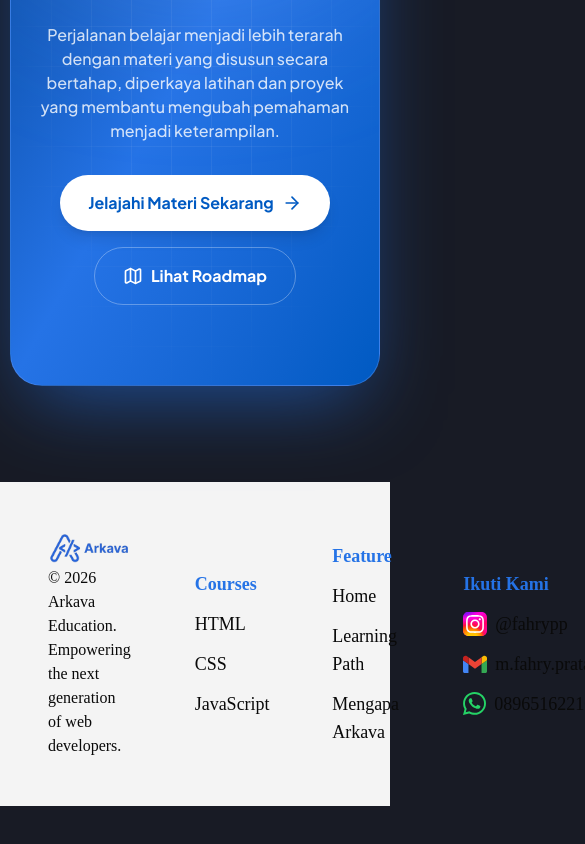
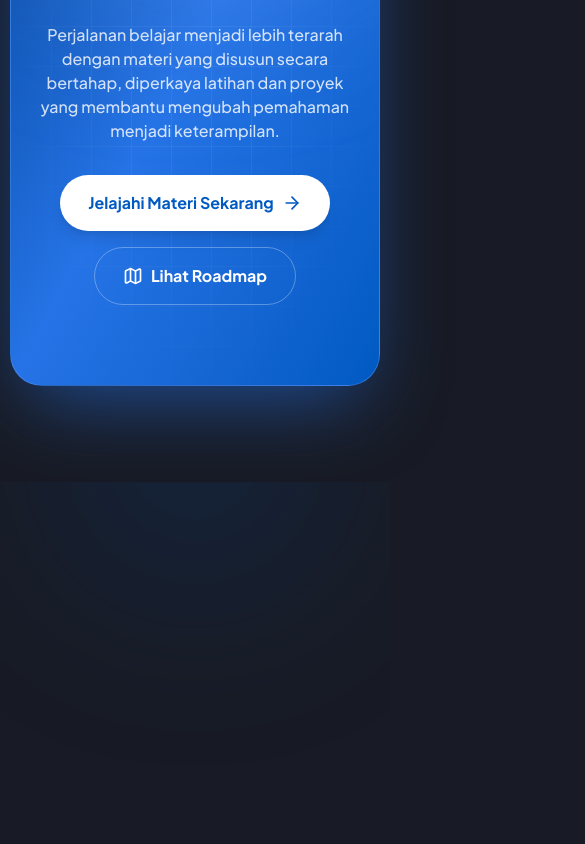
Before and after one commit to fahrypratama17/Arkava, a Next.js app: page / in a window 390 px wide. Shown: the part 6763-7607 px from the top of the page, 585 px wide, since content can reach past the window. Before the commit the page ends 7569 px from the top, so only its background shows below. Built offline with nearby package versions, Linux system fonts and the light colour scheme.

Commit message:
feat: enhance Footer component with GSAP animations, improve layout, and add social links for better user engagement

```diff
--- a/src/features/Home/components/CTA.tsx
+++ b/src/features/Home/components/CTA.tsx
@@ -58,7 +58,6 @@ const CTA = () => {
   return (
     <section ref={container} className="my-24">
       <div className="cta-box from-blue-750 via-blue-550 to-blue-650 border-blue-350/30 relative overflow-hidden rounded-[32px] border bg-linear-to-br px-6 py-20 text-center text-white shadow-[0_30px_80px_-20px_rgba(37,115,230,0.6)] md:px-20 md:py-28">
-        {/* Pola grid & cahaya */}
         <div className="pointer-events-none absolute inset-0 bg-[linear-gradient(rgba(255,255,255,0.06)_1px,transparent_1px),linear-gradient(90deg,rgba(255,255,255,0.06)_1px,transparent_1px)] mask-[radial-gradient(ellipse_at_center,black_30%,transparent_75%)] bg-size-[40px_40px]" />
         <div className="bg-blue-250/30 pointer-events-none absolute -top-32 left-1/2 size-96 -translate-x-1/2 rounded-full blur-[100px]" />
 
--- a/src/shared/components/Footer.tsx
+++ b/src/shared/components/Footer.tsx
@@ -1,42 +1,199 @@
+"use client";
+
+import { useRef } from "react";
 import Image from "next/image";
 import Link from "next/link";
+import gsap from "gsap";
+import { ScrollTrigger } from "gsap/ScrollTrigger";
+import { useGSAP } from "@gsap/react";
+import { ArrowUp, ArrowUpRight } from "lucide-react";
+
+gsap.registerPlugin(useGSAP, ScrollTrigger);
+
+const linkGroups = [
+  {
+    title: "Courses",
+    links: [
+      { label: "HTML", href: "/materi/html" },
+      { label: "CSS", href: "/materi/css" },
+      { label: "JavaScript", href: "/materi/javascript" },
+    ],
+  },
+  {
+    title: "Feature",
+    links: [
+      { label: "Home", href: "/#home" },
+      { label: "Learning Path", href: "/#roadmap" },
+      { label: "Mengapa Arkava", href: "/#mengapa" },
+    ],
+  },
+];
+
+const socials = [
+  {
+    icon: "/insta.svg",
+    alt: "Instagram",
+    label: "@fahrypp",
+    href: "https://instagram.com/fahrypp",
+  },
+  {
+    icon: "/gmail.svg",
+    alt: "Email",
+    label: "m.fahry.pratama.putra@gmail.com",
+    href: "mailto:m.fahry.pratama.putra@gmail.com",
+  },
+  {
+    icon: "/wa.svg",
+    alt: "WhatsApp",
+    label: "089651622100",
+    href: "https://wa.me/6289651622100",
+  },
+];
+
+const brand = "ARKAVA".split("");
 
 const Footer = () => {
+  const container = useRef<HTMLDivElement>(null);
+
+  useGSAP(
+    () => {
+      const mm = gsap.matchMedia();
+
+      mm.add("(prefers-reduced-motion: no-preference)", () => {
+        gsap
+          .timeline({
+            defaults: { ease: "power3.out" },
+            scrollTrigger: { trigger: container.current, start: "top 85%" },
+          })
+          .from(".ft-line", { scaleX: 0, duration: 1, ease: "power2.inOut" })
+          .from(
+            ".ft-col",
+            { y: 30, autoAlpha: 0, duration: 0.6, stagger: 0.12 },
+            "-=0.6",
+          )
+          .from(
+            ".ft-link",
+            { x: -12, autoAlpha: 0, duration: 0.4, stagger: 0.04 },
+            "-=0.4",
+          )
+          .from(".ft-bottom", { y: 10, autoAlpha: 0, duration: 0.5 }, "-=0.2");
+
+        gsap.from(".ft-letter", {
+          yPercent: 100,
+          autoAlpha: 0,
+          duration: 1,
+          stagger: 0.07,
+          ease: "power4.out",
+          scrollTrigger: { trigger: ".ft-brand", start: "top 95%" },
+        });
+      });
+    },
+    { scope: container },
+  );
+
+  const scrollToTop = () => window.scrollTo({ top: 0, behavior: "smooth" });
+
   return (
-    <div className="flex w-full items-center justify-between gap-16 bg-[#f4f4f4] p-12">
-      <div className="flex w-[40%] flex-col justify-between">
-        <Image src="/arkava.svg" alt="arkava logo" width={163} height={71} />
-        <p className="w-[80%]">
-          &copy; {new Date().getFullYear()} Arkava Education. Empowering the
-          next generation of web developers.
+    <div
+      ref={container}
+      className="bg-black-950 relative w-full overflow-hidden pt-16"
+    >
+      <div className="ft-line via-blue-450 absolute inset-x-0 top-0 h-px bg-linear-to-r from-transparent to-transparent shadow-[0_0_20px_rgba(77,142,255,0.8)]" />
+      <div className="bg-blue-650/20 pointer-events-none absolute -top-40 left-1/2 h-64 w-[60%] -translate-x-1/2 rounded-full blur-[100px]" />
+
+      <div className="relative mx-auto grid max-w-6xl gap-12 px-6 md:grid-cols-[1.4fr_1fr_1fr_1.4fr]">
+        <div className="ft-col space-y-5">
+          <Image
+            src="/arkava.svg"
+            alt="Arkava"
+            width={163}
+            height={71}
+            className="h-auto w-36 brightness-125 drop-shadow-[0_0_12px_rgba(77,142,255,0.4)]"
+          />
+          <p className="font-jakarta-500 max-w-xs text-sm leading-relaxed text-white/60">
+            Empowering the next generation of web developers — belajar terarah
+            dari baris kode pertama hingga siap kerja.
+          </p>
+        </div>
+
+        {linkGroups.map(({ title, links }) => (
+          <div key={title} className="ft-col space-y-4">
+            <p className="font-jakarta-700 text-blue-350 text-sm tracking-widest uppercase">
+              {title}
+            </p>
+            <ul className="space-y-3">
+              {links.map(({ label, href }) => (
+                <li key={label} className="ft-link">
+                  <Link
+                    href={href}
+                    className="group font-jakarta-500 inline-flex items-center gap-1 text-white/70 transition-colors duration-300 hover:text-white"
+                  >
+                    <span className="relative">
+                      {label}
+                      <span className="bg-blue-350 absolute -bottom-0.5 left-0 h-px w-full origin-left scale-x-0 transition-transform duration-300 group-hover:scale-x-100" />
+                    </span>
+                    <ArrowUpRight className="size-3.5 -translate-x-1 opacity-0 transition-[opacity,translate] duration-300 group-hover:translate-x-0 group-hover:opacity-100" />
+                  </Link>
+                </li>
+              ))}
+            </ul>
+          </div>
+        ))}
+
+        <div className="ft-col space-y-4">
+          <p className="font-jakarta-700 text-blue-350 text-sm tracking-widest uppercase">
+            Ikuti Kami
+          </p>
+          <ul className="space-y-3">
+            {socials.map(({ icon, alt, label, href }) => (
+              <li key={alt} className="ft-link">
+                <Link
+                  href={href}
+                  target="_blank"
+                  rel="noopener noreferrer"
+                  className="group border-black-750 bg-black-850/50 hover:border-blue-450/40 hover:bg-black-850 flex items-center gap-3 rounded-xl border px-3 py-2 transition-[border-color,background-color,translate] duration-300 hover:translate-x-1"
+                >
+                  <span className="flex size-8 shrink-0 items-center justify-center rounded-lg bg-white/5 transition-transform duration-300 group-hover:scale-110 group-hover:rotate-6">
+                    <Image src={icon} alt={alt} width={20} height={20} />
+                  </span>
+                  <span className="font-jakarta-500 truncate text-sm text-white/70 group-hover:text-white">
+                    {label}
+                  </span>
+                </Link>
+              </li>
+            ))}
+          </ul>
+        </div>
+      </div>
+
+      <div className="ft-bottom border-black-750 relative mx-auto mt-14 flex max-w-6xl flex-col-reverse items-center justify-between gap-4 border-t px-6 pt-6 sm:flex-row">
+        <p className="font-jakarta-500 text-sm text-white/50">
+          &copy; {new Date().getFullYear()} Arkava Education. All rights
+          reserved.
         </p>
+        <button
+          type="button"
+          onClick={scrollToTop}
+          className="group font-jakarta-600 border-black-750 hover:border-blue-450/50 flex cursor-pointer items-center gap-2 rounded-full border px-4 py-2 text-sm text-white/60 transition-colors duration-300 hover:text-white"
+        >
+          Kembali ke atas
+          <ArrowUp className="size-4 transition-transform duration-300 group-hover:-translate-y-1" />
+        </button>
       </div>
-      <div className="flex w-[25%] flex-col justify-between gap-3 text-lg">
-        <p className="text-blue-550 font-bold">Courses</p>
-        <a href="">HTML</a>
-        <a href="">CSS</a>
-        <a href="">JavaScript</a>
-      </div>
-      <div className="flex w-[25%] flex-col justify-between gap-3 text-lg">
-        <p className="text-blue-550 font-bold">Feature</p>
-        <a href="">Home</a>
-        <a href="">Learning Path</a>
-        <a href="">Mengapa Arkava</a>
-      </div>
-      <div className="flex w-[40%] flex-col justify-between gap-3 text-lg">
-        <p className="text-blue-550 font-bold">Ikuti Kami</p>
-        <Link href="" target="_blank" className="flex items-center gap-2">
-          <Image src="/insta.svg" alt="instagram" width={24} height={24} />
-          <p>@fahrypp</p>
-        </Link>
-        <Link href="" target="_blank" className="flex items-center gap-2">
-          <Image src="/gmail.svg" alt="email" width={24} height={24} />
-          <p>m.fahry.pratama.putra@gmail.com</p>
-        </Link>
-        <Link href="" target="_blank" className="flex items-center gap-2">
-          <Image src="/wa.svg" alt="whatsapp" width={24} height={24} />
-          <p>089651622100</p>
-        </Link>
+
+      {/* Teks brand besar */}
+      <div
+        aria-hidden
+        className="ft-brand pointer-events-none mt-6 flex justify-center overflow-hidden select-none"
+      >
+        {brand.map((letter, i) => (
+          <span
+            key={i}
+            className="ft-letter font-jakarta-800 from-blue-450/25 inline-block bg-linear-to-b to-transparent bg-clip-text text-[22vw] leading-[0.8] text-transparent md:text-[16vw]"
+          >
+            {letter}
+          </span>
+        ))}
       </div>
     </div>
   );
```
